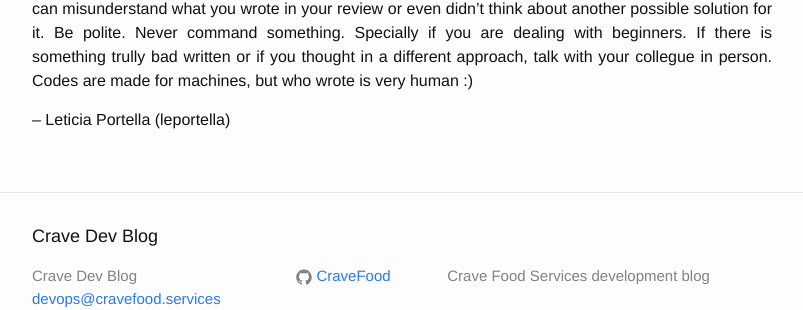
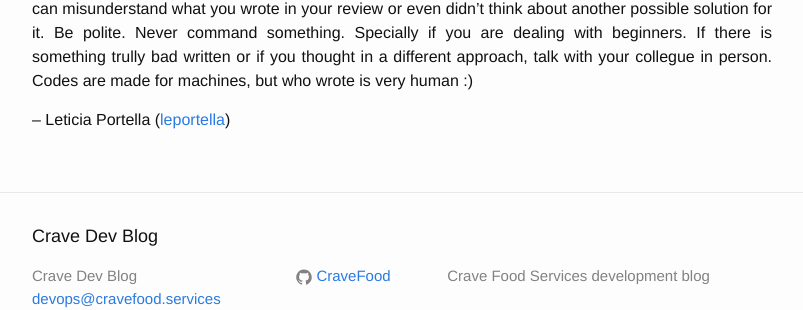
Before and after one commit to CraveFood/crave-dev-blog, a Jekyll site: the page built from _posts/2016-11-03-code-review.md, in a window 1280 px wide and 900 px high, scrolled down 1539 px. Shown: the part 530-840 px from the top of the window, without its empty margins (238-1041 px from the left). Built offline with Jekyll 4.4.1, drawn with Linux system fonts in a browser that asks for light colours; comment, search, counter and statistics services are not loaded; part of the change alters nothing that is shown.

```diff
--- a/_posts/2016-11-03-code-review.md
+++ b/_posts/2016-11-03-code-review.md
@@ -72,4 +72,4 @@ The major goal of a code review is to have an improvement (or maintenance) of co
 However, it is always good to remember that whoever wrote this code you are reviewing is a human being just as yourself. That said, remember that the person could be in a bad day while doing the code, can misunderstand what you wrote in your review or even didn't think about another possible solution for it. Be polite. Never command something. Specially if you are dealing with beginners. If there is something trully bad written or if you thought in a different approach, talk with your collegue in person. Codes are made for machines, but who wrote is very human :)
 
 --
-Leticia Portella (leportella)
+Leticia Portella ([leportella](https://twitter.com/leleportella))
```
